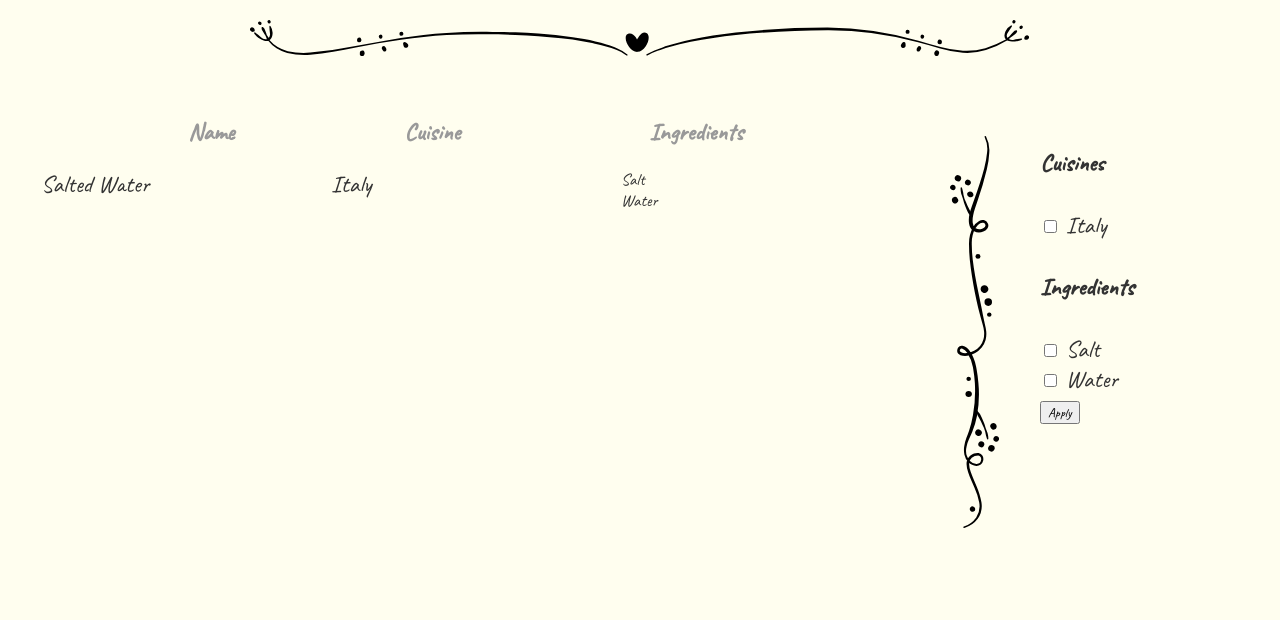
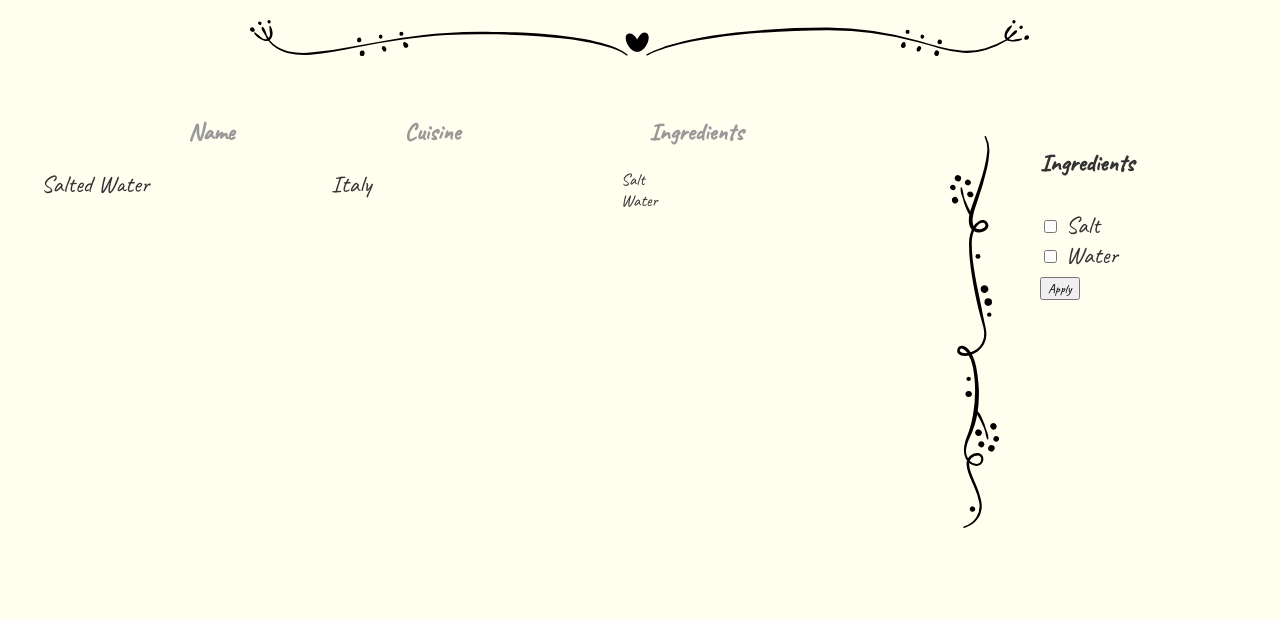
Before and after one commit to rodionme/book-of-recipes, a Django app: page / in a window 1280 px wide. Shown: the part 139-759 px from the top of the page. Run offline with Django 3.2, Linux system fonts and the light colour scheme; data comes from the database, SQL or seed files in the repository.

Commit message:
Remove filter by cuisine. Remove unnecessary main menu item

```diff
--- a/main/recipes/templates/recipes/recipes.html
+++ b/main/recipes/templates/recipes/recipes.html
@@ -18,7 +18,6 @@
       </button>
 
       <ul class="menu-items-list">
-        <li><a href="{% url 'recipes' %}">Recipes</a></li>
         <li><a href="{% url 'ingredients' %}">Ingredients</a></li>
         <li><a href="{% url 'cuisines' %}">Cuisines</a></li>
       </ul>
@@ -65,19 +64,6 @@
     <aside class="filters">
       <form action="" method="get">
         <section class="filter-group">
-          <h4>Cuisines</h4>
-
-          <ul class="filter-list">
-            {% for cuisine in cuisines %}
-              <li><label>
-                <input type="checkbox" name="c" value="{{ cuisine.id }}" {% if cuisine.id in selected_cuisines %}checked{% endif %}>
-                <span>{{ cuisine.name }}</span>
-              </label></li>
-            {% endfor %}
-          </ul>
-        </section>
-
-        <section class="filter-group">
           <h4>Ingredients</h4>
 
           <ul class="filter-list">
--- a/main/recipes/views.py
+++ b/main/recipes/views.py
@@ -25,9 +25,6 @@ class RecipesView(generic.ListView):
     def get_context_data(self, *, object_list=None, **kwargs):
         context = super().get_context_data(**kwargs)
         context['ingredients'] = Ingredient.objects.all()
-        context['cuisines'] = Cuisine.objects.all()
-
-        context['selected_cuisines'] = [int(cuisine_id) for cuisine_id in self.request.GET.getlist('c')]
         context['selected_ingredients'] = [int(ingredient_id) for ingredient_id in self.request.GET.getlist('i')]
 
         return context
```
